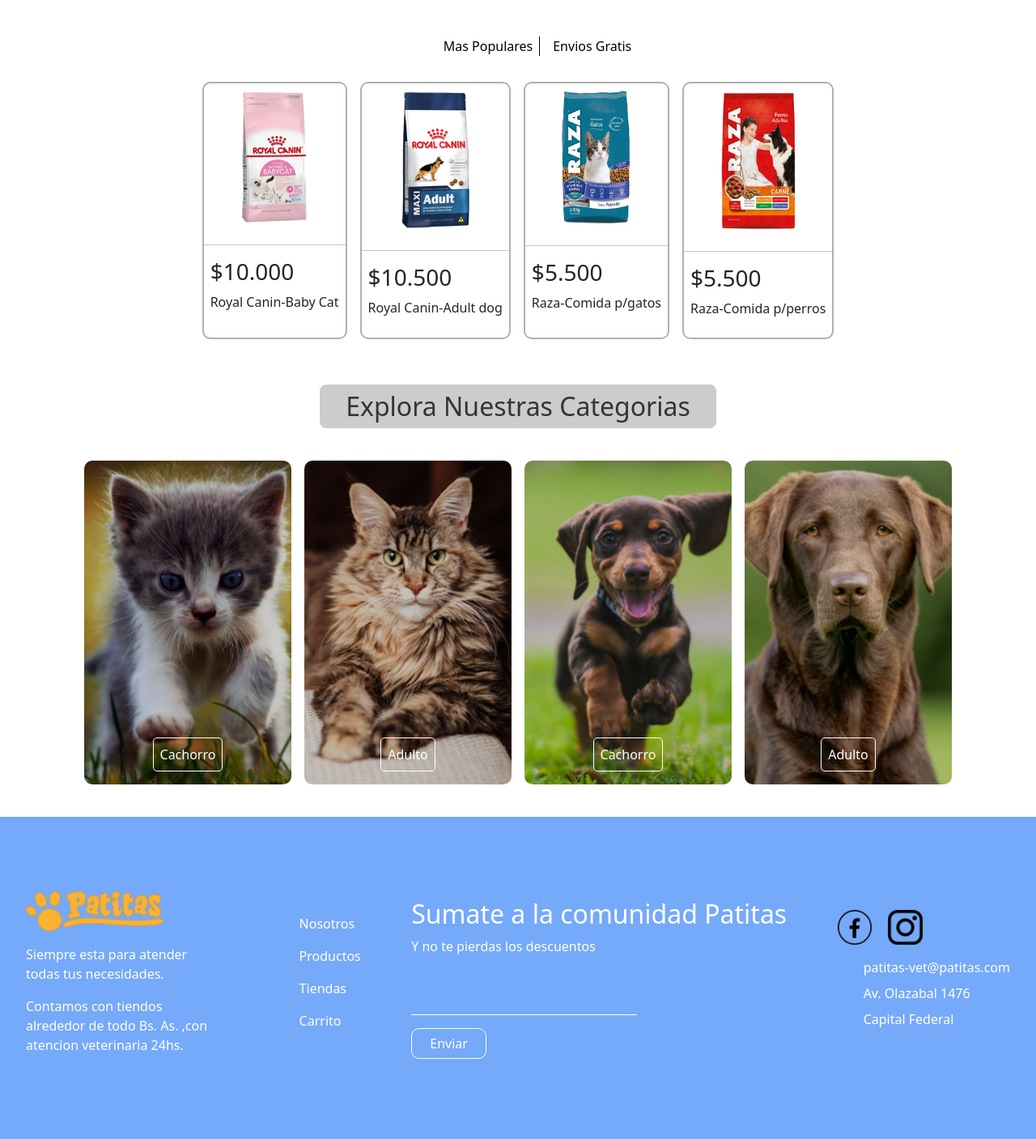
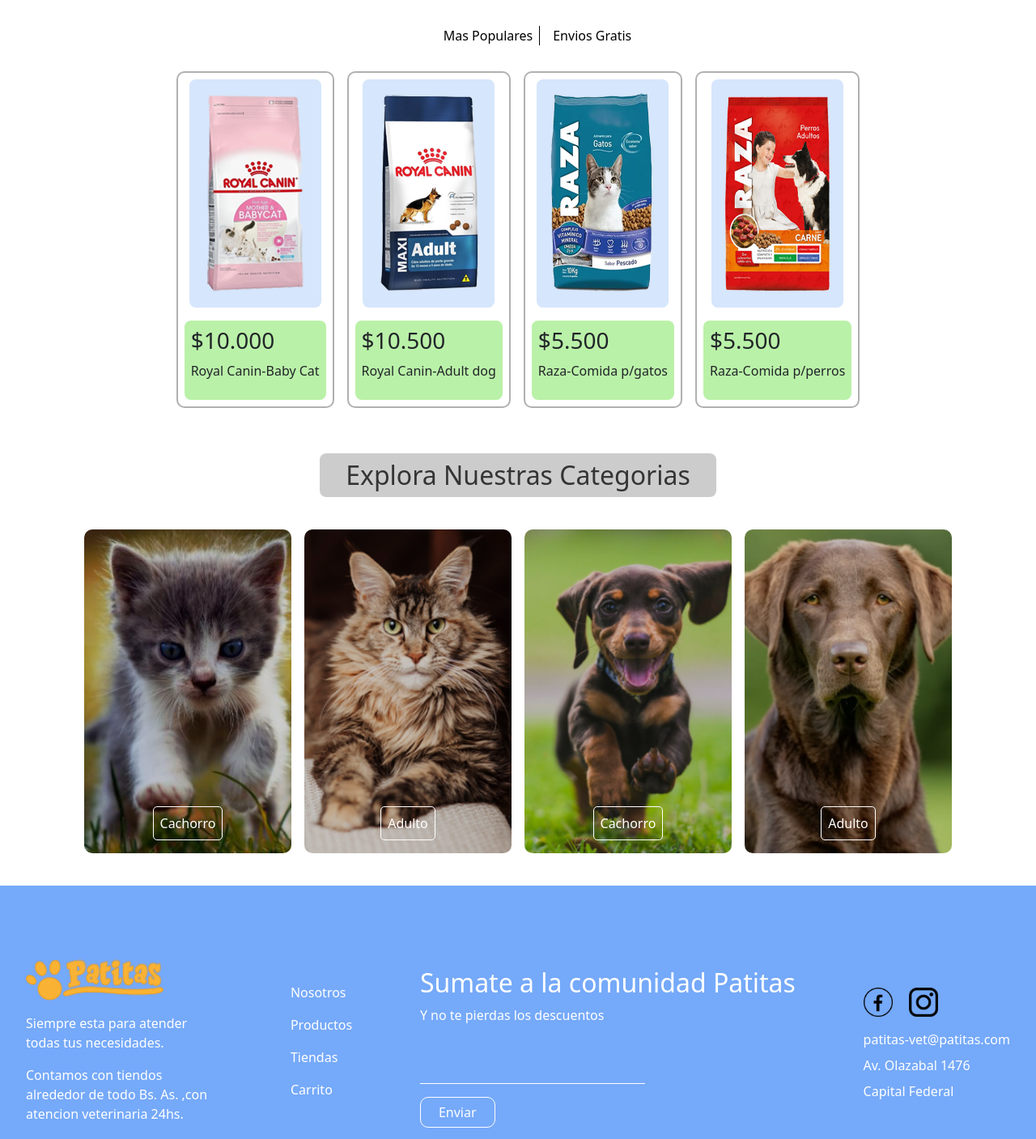
Before and after one commit to pablo-obrach/website-patitas, a plain HTML site: page index.html in a window 1280 px wide. Shown: the part 1398-2805 px from the top of the page at 81% size. Drawn offline with nearby package versions, Linux system fonts and the light colour scheme.

Commit message:
arreglos en propiedades de CSS,cambio de color de fondo en las card en INDEX

```diff
--- a/CSS/style.css
+++ b/CSS/style.css
@@ -120,7 +120,7 @@ section .marcas-img {
   padding: 2rem;
 }
 
-.contenedor-info .img-info {
+.contenedor-info .img-info img{
   width: 100%;
 }
 
@@ -188,6 +188,7 @@ section .marcas-img {
   border: 2px solid #0000004f;
   border-radius: 10px;
   background: #fff;
+
 }
 
 .contenedor-card-options .card:hover {
@@ -195,18 +196,21 @@ section .marcas-img {
 }
 
 .card img {
-  width: 50%;
-  margin: 0.5rem 0;
+  /* width: 50%; */
+  margin: .5rem .5rem;
   align-self: center;
-}
+  background: rgba(50, 129, 239, 0.2);
+  padding: 1rem;
+  border-radius: .5rem;
 
-.card hr {
-  margin-bottom: 0.5rem;
 }
 
 .card .textos-options {
   text-align: left;
   padding: 0.5rem;
+  background: rgba(84, 220, 38, 0.4);
+  margin: .5rem .5rem;
+  border-radius: .5rem;
 }
 
 .textos-options h3 {
@@ -315,6 +319,8 @@ section .marcas-img {
 
 .contenedor-fkfoot .fkft-list ul {
   list-style: none;
+  margin: 0;
+  padding: 0;
 }
 
 .contenedor-fkfoot .fkft-list li {
@@ -385,6 +391,8 @@ section .marcas-img {
 
 .contenedor-info-fkft ul {
   list-style: none;
+  margin: 0;
+  padding: 0;
 }
 
 .contenedor-info-fkft li {
--- a/index.html
+++ b/index.html
@@ -113,38 +113,42 @@
         <div class="contenedor-card-options">
           <div class="card">
             <img src="./IMG/comidas/comidababycatroyal.png" alt="">
-            <hr>
+
             <div class="textos-options">
               <h3>$10.000</h3>
               <p>Royal Canin-Baby Cat</p>
             </div>
+
           </div>
 
           <div class="card">
             <img src="./IMG/comidas/comidamaxiadultroyaslperro.png" alt="">
-            <hr>
+
             <div class="textos-options">
               <h3>$10.500</h3>
               <p>Royal Canin-Adult dog</p>
             </div>
+
           </div>
 
           <div class="card">
             <img src="./IMG/comidas/comidaRaza-Gatos.png" alt="">
-            <hr>
+
             <div class="textos-options">
               <h3>$5.500</h3>
               <p>Raza-Comida p/gatos</p>
             </div>
+
           </div>
 
           <div class="card">
             <img src="./IMG/comidas/comidarazacarneperro.png" alt="">
-            <hr>
+
             <div class="textos-options">
               <h3>$5.500</h3>
               <p>Raza-Comida p/perros</p>
             </div>
+
           </div>
         </div>
       </article>
```
